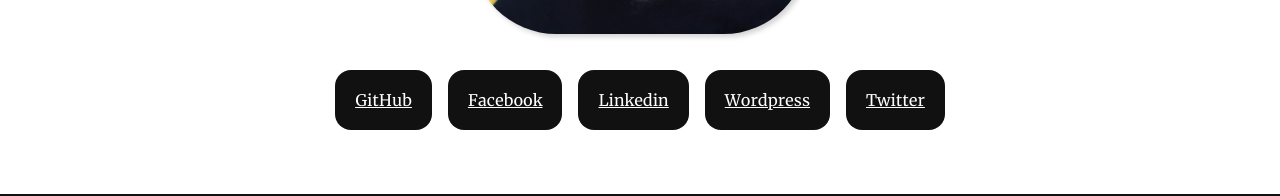
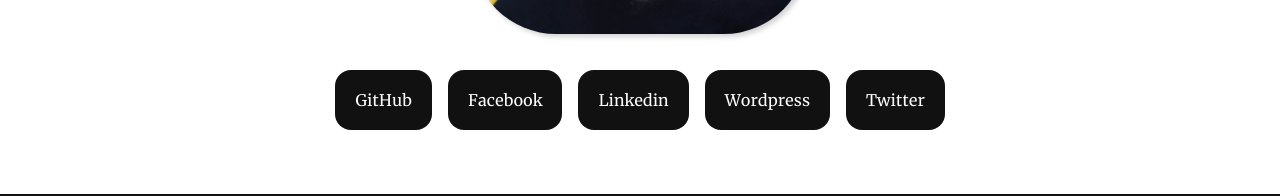
Before and after one commit to huangsam/huangsam.github.io, a SvelteKit app: page / in a window 1280 px wide. Shown: the part 489-685 px from the top of the page. Built offline with nearby package versions, Linux system fonts and the light colour scheme; a web font is replaced by a local one.

Commit message:
Refactor tests and social links

```diff
--- /dev/null
+++ b/src/lib/components/SocialLinks.svelte
@@ -0,0 +1,49 @@
+<script lang="ts">
+  export let profiles: Array<{ name: string; url: string }> = [];
+</script>
+
+<div class="social-links">
+  {#each profiles as profile (profile.name)}
+    <a id={profile.name.toLowerCase()} href={profile.url} class="social-link">{profile.name}</a>
+  {/each}
+</div>
+
+<style>
+  /* Social links styling */
+  .social-links {
+    display: flex;
+    flex-wrap: wrap;
+    flex-direction: row;
+    justify-content: center;
+    margin: 2em 0;
+  }
+  .social-link {
+    margin-bottom: 1rem;
+    margin-left: 1rem;
+    padding: 1.25em;
+    border-radius: 1em;
+    background-color: var(--primary-bg-color);
+    color: white;
+    text-decoration: none;
+    transition: background 0.2s, color 0.2s;
+  }
+  .social-link:first-child {
+    margin-left: 0;
+  }
+  .social-link:hover,
+  .social-link:focus {
+    background-color: var(--secondary-bg-color);
+    color: var(--primary-text-color);
+  }
+  @media (max-width: 768px) {
+    .social-links {
+      flex-direction: column;
+      margin-left: 0;
+      padding: 1em 2em;
+    }
+    .social-link {
+      margin-left: 0;
+      margin-bottom: 1.25rem;
+    }
+  }
+</style>
--- a/src/routes/+page.svelte
+++ b/src/routes/+page.svelte
@@ -4,6 +4,7 @@
   import TravelModal from '$lib/components/TravelModal.svelte';
   import Skills from '$lib/components/Skills.svelte';
   import FingerToTop from '$lib/components/FingerToTop.svelte';
+  import SocialLinks from '$lib/components/SocialLinks.svelte';
   import { EMPLOYMENT_INFO, SOCIAL_PROFILES, TRAVEL_HISTORY } from '$lib/index';
   import profileImage from '$lib/assets/profile.jpg';
   let showTravel = false;
@@ -16,11 +17,7 @@
   <div class="profile-border">
     <img class="profile-image" src={profileImage} alt="profile" />
   </div>
-  <div class="social">
-    {#each SOCIAL_PROFILES as profile (profile.name)}
-      <a id={profile.name.toLowerCase()} href={profile.url} class="social">{profile.name}</a>
-    {/each}
-  </div>
+  <SocialLinks profiles={SOCIAL_PROFILES} />
 </section>
 
 <section class="about">
@@ -90,41 +87,9 @@
     -webkit-box-shadow: 3px 3px 5px lightgrey;
     object-fit: cover;
   }
-  div.social {
-    display: flex;
-    flex-wrap: wrap;
-    flex-direction: row;
-    justify-content: center;
-    margin: 2em 0;
-  }
-  a.social {
-    margin-bottom: 1rem;
-    margin-left: 1rem;
-    padding: 1.25em;
-    border-radius: 1em;
-    background-color: var(--primary-bg-color);
-    color: white;
-  }
-  a.social:first-child {
-    margin-left: 0;
-  }
-  a.social:hover,
-  a.social:focus {
-    background-color: var(--secondary-bg-color);
-    color: var(--primary-text-color);
-  }
   @media (max-width: 768px) {
     section.banner {
       padding: 0.5em 0;
-    }
-    div.social {
-      flex-direction: column;
-      margin-left: 0;
-      padding: 1em 2em;
-    }
-    a.social {
-      margin-left: 0;
-      margin-bottom: 1.25rem;
     }
     .profile-image {
       width: 19rem;
```
Also changed, not shown: 1 other file (tests, documents, lock files or other folders).
